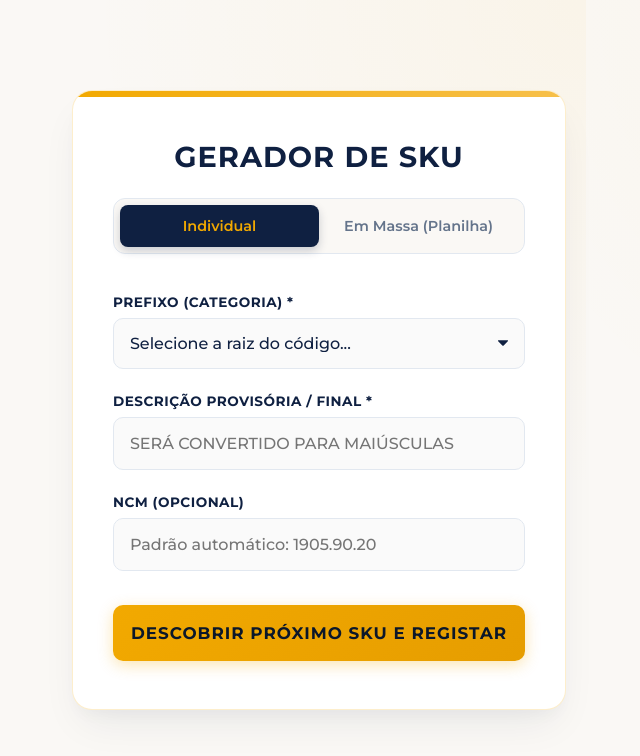
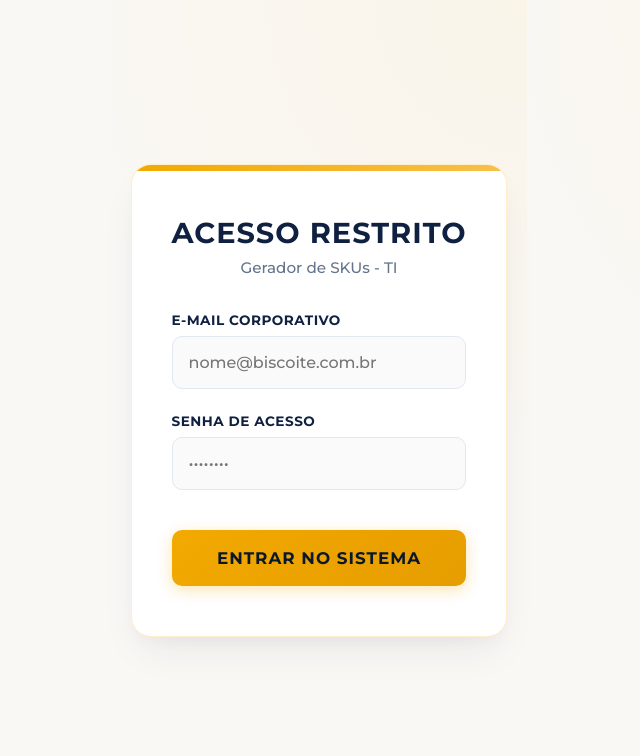
Before and after one commit to Suporte-Biscoite/skbiscoite, a React (Vite) app: page / in a window 1280 px wide. Shown: the top 756 px of the page, without its empty margins (321-961 px from the left). Built offline with nearby package versions, Linux system fonts and the light colour scheme.

Commit message:
Tela de Login

```diff
--- a/src/App.jsx
+++ b/src/App.jsx
@@ -1,12 +1,16 @@
 import { useState } from 'react';
-import * as XLSX from 'xlsx'; // Usado para LER a planilha do utilizador
-import ExcelJS from 'exceljs'; // Usado para CRIAR a planilha modelo bonita
+import * as XLSX from 'xlsx';
+import ExcelJS from 'exceljs';
 import './App.css';
 
 function App() {
+  // ================= ESTADOS DE LOGIN =================
+  const [autenticado, setAutenticado] = useState(false);
+  const [credenciais, setCredenciais] = useState({ email: '', senha: '' });
+  const [erroLogin, setErroLogin] = useState('');
+
+  // ================= ESTADOS DO SISTEMA =================
   const [modo, setModo] = useState('individual');
-
-  // ================= ESTADOS =================
   const [formInd, setFormInd] = useState({ categoria: '', descricao: '', ncm: '' });
   const [procInd, setProcInd] = useState(false);
   const [skuGerado, setSkuGerado] = useState(null);
@@ -15,6 +19,22 @@ function App() {
   const [dadosPlanilha, setDadosPlanilha] = useState([]);
   const [procMassa, setProcMassa] = useState(false);
   const [logsMassa, setLogsMassa] = useState([]);
+
+  // ================= LÓGICA DE LOGIN =================
+  const handleChangeLogin = (e) => {
+    setCredenciais({ ...credenciais, [e.target.name]: e.target.value });
+  };
+
+  const handleLogin = (e) => {
+    e.preventDefault();
+    // Regra simples: E-mail da Biscoitê e senha "ti123"
+    if (credenciais.email.endsWith('@biscoite.com.br') && credenciais.senha === 'ti123') {
+      setAutenticado(true);
+      setErroLogin('');
+    } else {
+      setErroLogin('E-mail corporativo inválido ou senha incorreta.');
+    }
+  };
 
   // ================= LÓGICA CORE =================
   const buscarTodosCodigosOmie = async () => {
@@ -119,13 +139,10 @@ function App() {
   };
 
   // ================= HANDLERS MASSA =================
-
-  // Nova função para gerar a planilha com design fiel ao Omie
   const baixarPlanilhaModelo = async () => {
     const workbook = new ExcelJS.Workbook();
     const worksheet = workbook.addWorksheet('Modelo SKU Biscoitê');
 
-    // Cabeçalho Principal (Vermelho Omie)
     worksheet.mergeCells('A1:C1');
     const titleRow = worksheet.getCell('A1');
     titleRow.value = 'Planilha de Importação de SKUs';
@@ -134,7 +151,6 @@ function App() {
     titleRow.alignment = { vertical: 'middle', horizontal: 'left' };
     worksheet.getRow(1).height = 30;
 
-    // Subtítulo
     worksheet.mergeCells('A2:C2');
     const subTitleRow = worksheet.getCell('A2');
     subTitleRow.value = 'Módulo: Gestão de Produtos Biscoitê';
@@ -143,7 +159,6 @@ function App() {
     subTitleRow.alignment = { vertical: 'middle', horizontal: 'left' };
     worksheet.getRow(2).height = 20;
 
-    // Linha de Instruções (Fundo rosado/claro)
     const instructions = [
       '(obrigatório)\nPrefixo numérico da categoria\n(ex: 400)',
       '(obrigatório)\nNome final do produto em letras maiúsculas',
@@ -155,36 +170,24 @@ function App() {
       cell.font = { name: 'Arial', size: 9, color: { argb: 'FF555555' } };
       cell.fill = { type: 'pattern', pattern: 'solid', fgColor: { argb: 'FFFFE5E5' } };
       cell.alignment = { vertical: 'middle', horizontal: 'center', wrapText: true };
-      cell.border = {
-        top: { style:'thin', color: { argb:'FFCCCCCC' } },
-        left: { style:'thin', color: { argb:'FFCCCCCC' } },
-        bottom: { style:'thin', color: { argb:'FFCCCCCC' } },
-        right: { style:'thin', color: { argb:'FFCCCCCC' } }
-      };
+      cell.border = { top: { style:'thin', color: { argb:'FFCCCCCC' } }, left: { style:'thin', color: { argb:'FFCCCCCC' } }, bottom: { style:'thin', color: { argb:'FFCCCCCC' } }, right: { style:'thin', color: { argb:'FFCCCCCC' } } };
     });
 
-    // Linha de Cabeçalhos Técnicos (Negrito)
     const headers = ['CATEGORIA', 'DESCRICAO', 'NCM'];
     const row4 = worksheet.addRow(headers);
     row4.height = 25;
     row4.eachCell((cell) => {
       cell.font = { name: 'Arial', size: 10, bold: true };
       cell.alignment = { vertical: 'middle', horizontal: 'left' };
-      cell.border = {
-        top: { style:'thick', color: { argb:'FF000000' } },
-        bottom: { style:'thick', color: { argb:'FF000000' } }
-      };
+      cell.border = { top: { style:'thick', color: { argb:'FF000000' } }, bottom: { style:'thick', color: { argb:'FF000000' } } };
     });
 
-    // Exemplo de preenchimento
     worksheet.addRow(['400', 'PRODUTO DE TESTE EM STAND-BY', '1905.90.20']);
 
-    // Largura das Colunas
     worksheet.getColumn(1).width = 25;
     worksheet.getColumn(2).width = 50;
     worksheet.getColumn(3).width = 25;
 
-    // Dispara o Download
     const buffer = await workbook.xlsx.writeBuffer();
     const blob = new Blob([buffer], { type: 'application/vnd.openxmlformats-officedocument.spreadsheetml.sheet' });
     const url = window.URL.createObjectURL(blob);
@@ -202,7 +205,6 @@ function App() {
     reader.onload = (evt) => {
       const data = new Uint8Array(evt.target.result);
       const workbook = XLSX.read(data, { type: 'array' });
-      // A leitura pula as linhas de cabeçalho cosmético para pegar os dados na linha 4 em diante
       const json = XLSX.utils.sheet_to_json(workbook.Sheets[workbook.SheetNames[0]], { range: 3 });
       setDadosPlanilha(json);
       setLogsMassa([]);
@@ -261,7 +263,61 @@ function App() {
     }
   };
 
-  // ================= UI RENDER =================
+  // ================= UI / RENDER =================
+
+  // TELA DE LOGIN
+  if (!autenticado) {
+    return (
+      <div className="app-container">
+        <div className="main-card" style={{ maxWidth: '420px', margin: '0 auto', padding: '50px 40px' }}>
+
+          <div style={{ textAlign: 'center', marginBottom: '35px' }}>
+            <h2 className="header-title" style={{ marginBottom: '8px' }}>Acesso Restrito</h2>
+            <p style={{ color: 'var(--text-muted)', fontSize: '0.95rem', margin: 0, fontWeight: '500' }}>
+              Gerador de SKUs - TI
+            </p>
+          </div>
+
+          {erroLogin && <div className="alert-error" style={{ marginBottom: '20px' }}>⚠️ {erroLogin}</div>}
+
+          <form className="form-group" onSubmit={handleLogin}>
+            <div className="input-wrapper">
+              <label className="input-label">E-mail Corporativo</label>
+              <input
+                type="email"
+                name="email"
+                value={credenciais.email}
+                onChange={handleChangeLogin}
+                placeholder="nome@biscoite.com.br"
+                className="input-field"
+                required
+              />
+            </div>
+
+            <div className="input-wrapper">
+              <label className="input-label">Senha de Acesso</label>
+              <input
+                type="password"
+                name="senha"
+                value={credenciais.senha}
+                onChange={handleChangeLogin}
+                placeholder="••••••••"
+                className="input-field"
+                required
+              />
+            </div>
+
+            <button type="submit" className="btn-primary" style={{ marginTop: '16px' }}>
+              Entrar no Sistema
+            </button>
+          </form>
+
+        </div>
+      </div>
+    );
+  }
+
+  // TELA PRINCIPAL (APÓS LOGIN)
   return (
     <div className="app-container">
       <div className="main-card">
@@ -282,6 +338,12 @@ function App() {
               Em Massa (Planilha)
             </button>
           </div>
+          <button
+            onClick={() => setAutenticado(false)}
+            style={{ marginTop: '15px', background: 'none', border: 'none', color: '#EF4444', fontWeight: 'bold', cursor: 'pointer', fontSize: '0.85rem' }}
+          >
+            Sair do Sistema
+          </button>
         </header>
 
         {modo === 'individual' && (
@@ -327,7 +389,6 @@ function App() {
 
         {modo === 'massa' && (
           <div className="tab-content">
-            {/* O Passo 1 agora tem uma caixa que respira e não esmaga o botão */}
             <div className="step-container">
               <div className="step-text">
                 <p style={{ margin: '0 0 6px 0', fontWeight: '700', color: 'var(--navy-main)' }}>Passo 1: Baixe o modelo padrão</p>
```
